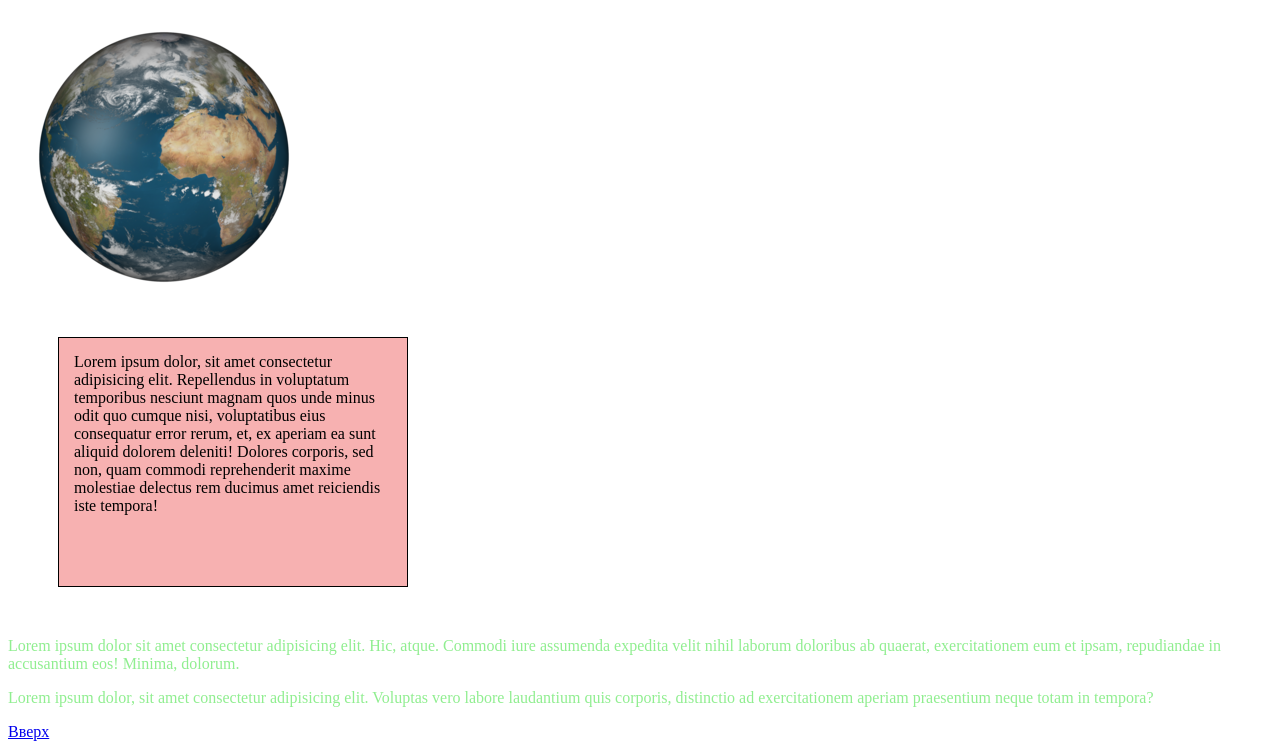
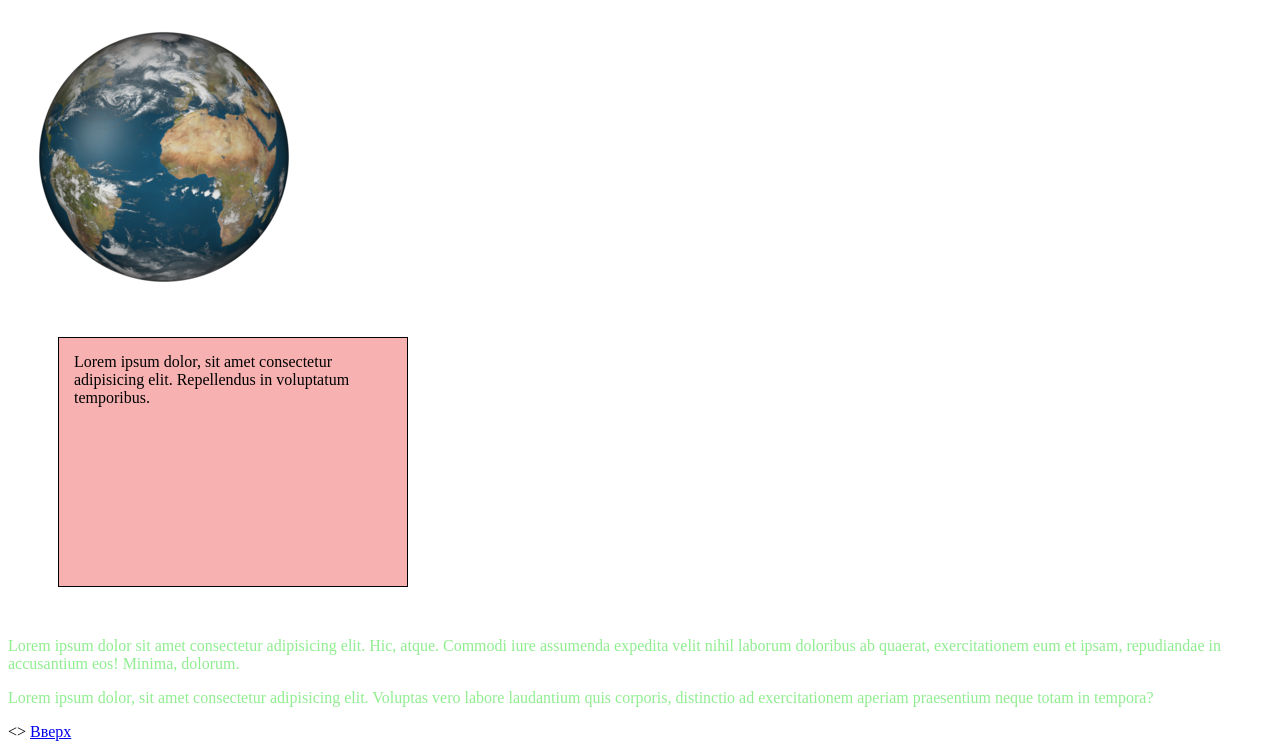
Before and after one commit to KotelCatherine/html, a plain HTML site: page index.html in a window 1280 px wide. Shown: the part 105-854 px from the top of the page. Drawn offline with Linux system fonts and the light colour scheme.

Commit message:
added line

```diff
--- a/index.html
+++ b/index.html
@@ -15,11 +15,7 @@
     <h1>Мой первый сайт</h1>
     <img src="cotalog/planet-clipart-13.png" alt="photo">
     <p>
-    <div class="header">Lorem ipsum dolor, sit amet consectetur adipisicing elit. Repellendus in voluptatum temporibus
-        nesciunt magnam
-        quos unde minus odit quo cumque nisi, voluptatibus eius consequatur error rerum, et, ex aperiam ea sunt aliquid
-        dolorem deleniti! Dolores corporis, sed non, quam commodi reprehenderit maxime molestiae delectus rem ducimus
-        amet reiciendis iste tempora!
+    <div class="header">Lorem ipsum dolor, sit amet consectetur adipisicing elit. Repellendus in voluptatum temporibus.
     </div>
     </p>
 
@@ -32,7 +28,8 @@
 
     </p>
 
-    <a href="#top">Вверх</a>
+    <>
+        <a href="#top">Вверх</a>
 </body>
 
 </html>
```
